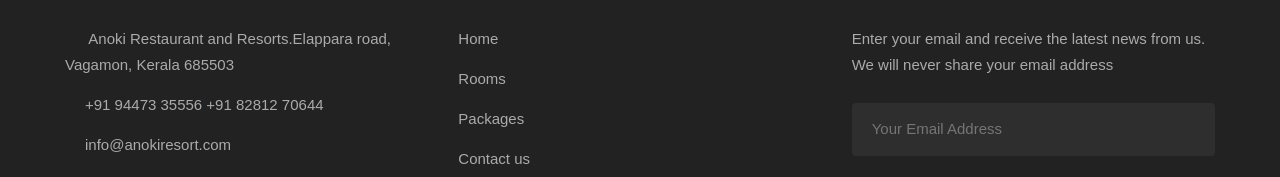
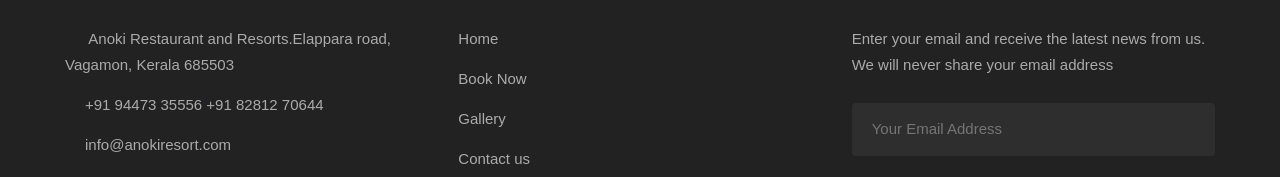
Before and after one commit to sebinsaju/Anoki, a Next.js app: page / in a window 1280 px wide. Shown: the part 4022-4199 px from the top of the page. Built offline with nearby package versions, Linux system fonts and the light colour scheme; a web font is replaced by a local one.

Commit message:
meta desc changed

```diff
--- a/components/footer/index.js
+++ b/components/footer/index.js
@@ -46,13 +46,13 @@
                     </Link>
                   </li>
                   <li>
-                    <Link href="/rooms">
-                      <a>Rooms</a>
+                    <Link href="/book-now/">
+                      <a>Book Now</a>
                     </Link>
                   </li>
                   <li>
-                    <Link href="/packages">
-                      <a> Packages</a>
+                    <Link href="/gallery/">
+                      <a>Gallery</a>
                     </Link>
                   </li>
                   <li>
```
